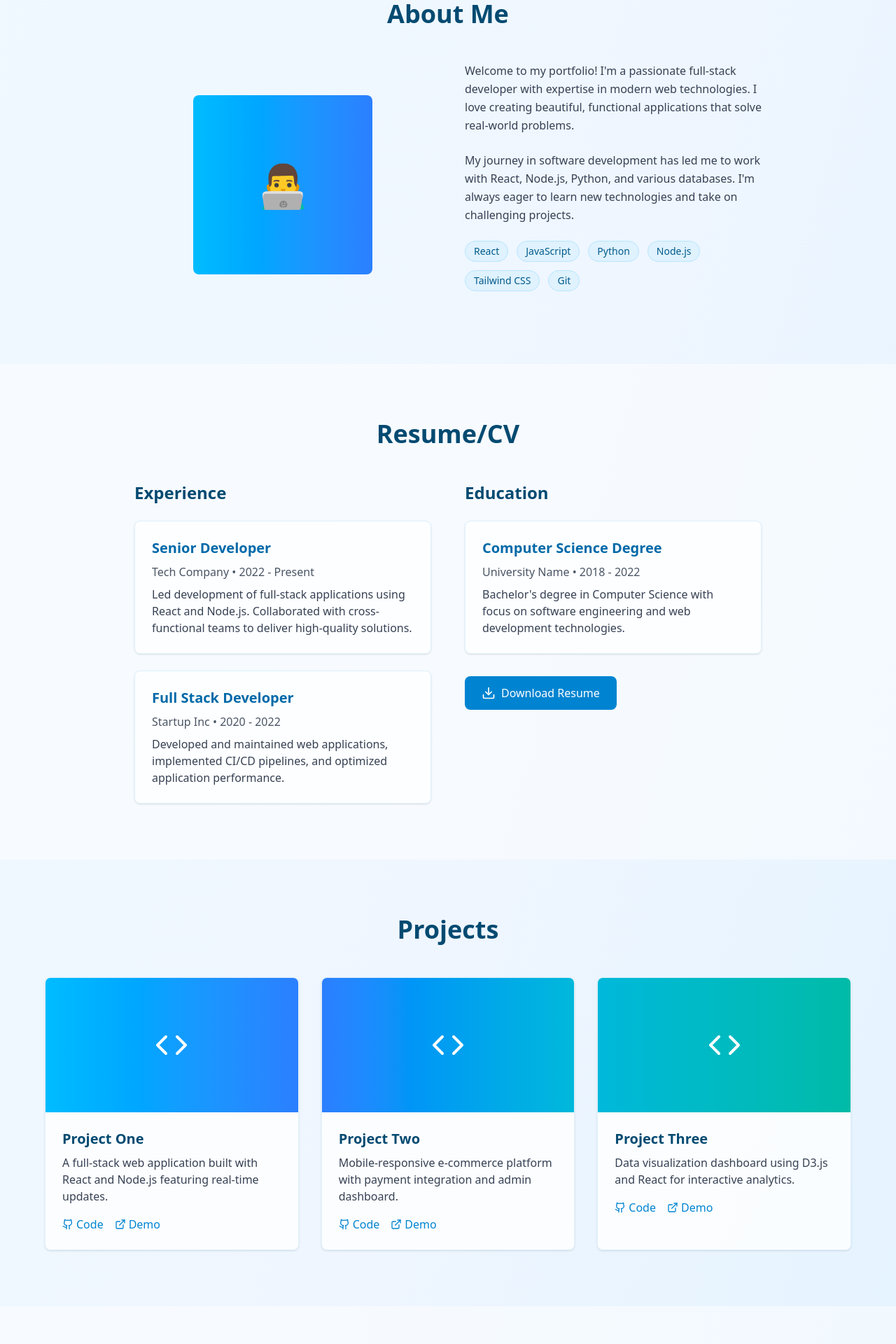
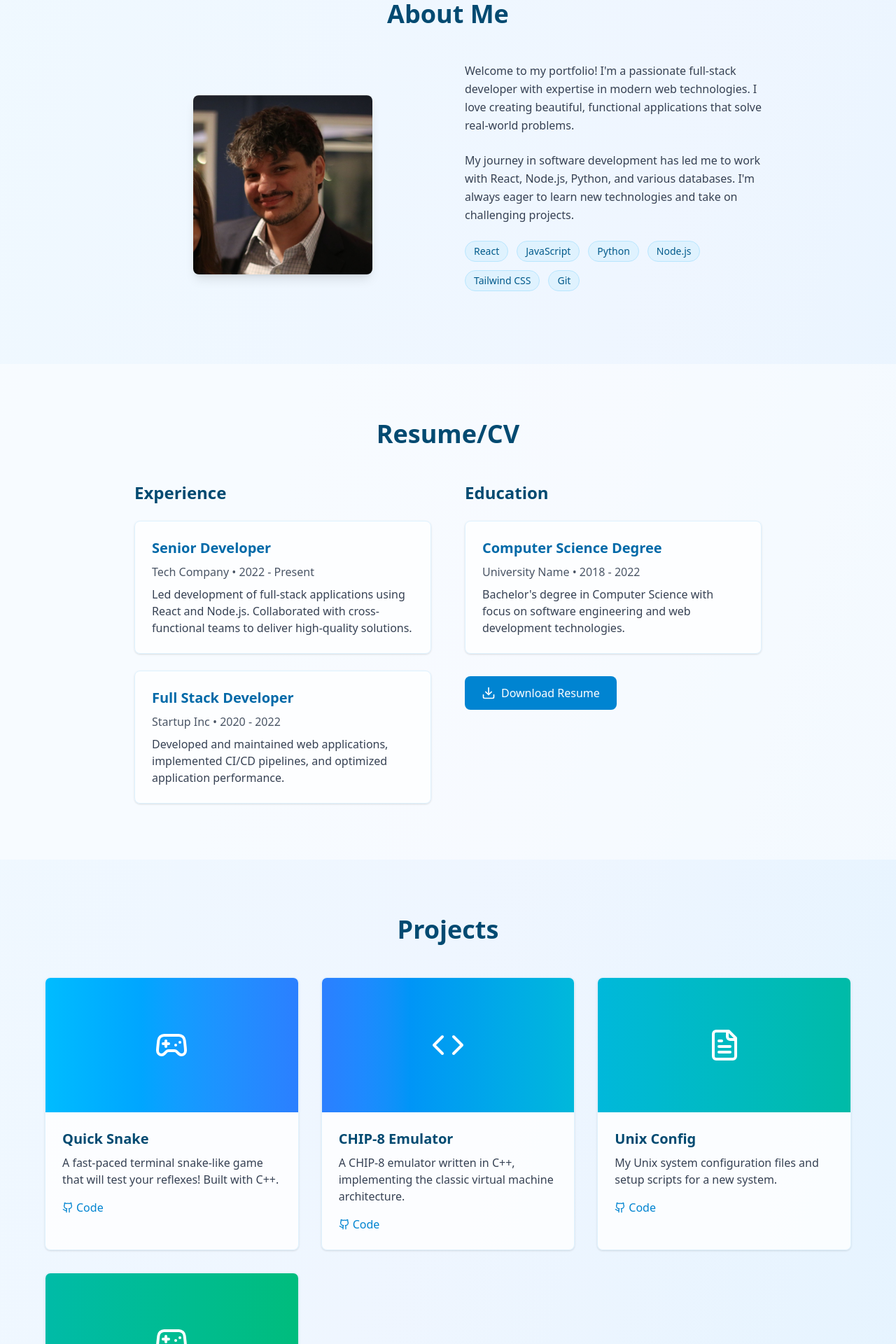
Before and after one commit to gregstula/my-portfolio, a React (Vite) app: page / in a window 1280 px wide. Shown: the part 880-2800 px from the top of the page at 70% size. Built offline with nearby package versions, Linux system fonts and the light colour scheme.

Commit message:
Replace stubs with actual bio information

```diff
--- a/src/App.jsx
+++ b/src/App.jsx
@@ -130,9 +130,11 @@ const Portfolio = () => {
       <section className="pt-16 min-h-screen flex items-center justify-center px-4">
         <div className="text-center">
           <div className="mb-8">
-            <div className="w-32 h-32 mx-auto mb-6 bg-gradient-to-r from-sky-400 to-blue-500 rounded-full flex items-center justify-center text-4xl font-bold text-white">
-              GS
-            </div>
+            <img
+              src="https://github.com/gregstula.png"
+              alt="Greg Stula"
+              className="w-32 h-32 mx-auto mb-6 rounded-full border-4 border-white shadow-lg"
+            />
           </div>
           <h1 className="text-5xl md:text-7xl font-bold text-sky-900 mb-6">
             Greg Stula
@@ -157,9 +159,11 @@ const Portfolio = () => {
           </h2>
           <div className="grid md:grid-cols-2 gap-12 items-center">
             <div>
-              <div className="w-64 h-64 mx-auto bg-gradient-to-r from-sky-400 to-blue-500 rounded-lg flex items-center justify-center text-6xl">
-                👨‍💻
-              </div>
+              <img
+                src="/src/assets/AboutMe.jpeg"
+                alt="Greg Stula"
+                className="w-64 h-64 mx-auto rounded-lg object-cover shadow-lg"
+              />
             </div>
             <div className="text-gray-700 leading-relaxed">
               <p className="mb-6">
@@ -272,25 +276,26 @@ const Portfolio = () => {
           <div className="grid md:grid-cols-2 lg:grid-cols-3 gap-8">
             <div className="bg-white/80 rounded-lg overflow-hidden hover:transform hover:scale-105 transition-all duration-300 shadow-sm border border-sky-100">
               <div className="h-48 bg-gradient-to-r from-sky-400 to-blue-500 flex items-center justify-center">
-                <Code size={48} className="text-white" />
+                <Gamepad2 size={48} className="text-white" />
               </div>
               <div className="p-6">
                 <h3 className="text-xl font-semibold text-sky-900 mb-2">
-                  Project One
+                  Quick Snake
                 </h3>
                 <p className="text-gray-700 mb-4">
-                  A full-stack web application built with React and Node.js
-                  featuring real-time updates.
+                  A fast-paced terminal snake-like game that will test your
+                  reflexes! Built with C++.
                 </p>
                 <div className="flex space-x-4">
-                  <button className="text-sky-600 hover:text-sky-700 flex items-center space-x-1">
+                  <a
+                    href="https://github.com/gregstula/quick-snake"
+                    target="_blank"
+                    rel="noopener noreferrer"
+                    className="text-sky-600 hover:text-sky-700 flex items-center space-x-1"
+                  >
                     <Github size={16} />
                     <span>Code</span>
-                  </button>
-                  <button className="text-sky-600 hover:text-sky-700 flex items-center space-x-1">
-                    <ExternalLink size={16} />
-                    <span>Demo</span>
-                  </button>
+                  </a>
                 </div>
               </div>
             </div>
@@ -301,46 +306,74 @@ const Portfolio = () => {
               </div>
               <div className="p-6">
                 <h3 className="text-xl font-semibold text-sky-900 mb-2">
-                  Project Two
+                  CHIP-8 Emulator
                 </h3>
                 <p className="text-gray-700 mb-4">
-                  Mobile-responsive e-commerce platform with payment integration
-                  and admin dashboard.
+                  A CHIP-8 emulator written in C++, implementing the classic
+                  virtual machine architecture.
                 </p>
                 <div className="flex space-x-4">
-                  <button className="text-sky-600 hover:text-sky-700 flex items-center space-x-1">
+                  <a
+                    href="https://github.com/gregstula/chip8"
+                    target="_blank"
+                    rel="noopener noreferrer"
+                    className="text-sky-600 hover:text-sky-700 flex items-center space-x-1"
+                  >
                     <Github size={16} />
                     <span>Code</span>
-                  </button>
-                  <button className="text-sky-600 hover:text-sky-700 flex items-center space-x-1">
-                    <ExternalLink size={16} />
-                    <span>Demo</span>
-                  </button>
+                  </a>
                 </div>
               </div>
             </div>
 
             <div className="bg-white/80 rounded-lg overflow-hidden hover:transform hover:scale-105 transition-all duration-300 shadow-sm border border-sky-100">
               <div className="h-48 bg-gradient-to-r from-cyan-500 to-teal-500 flex items-center justify-center">
-                <Code size={48} className="text-white" />
+                <FileText size={48} className="text-white" />
               </div>
               <div className="p-6">
                 <h3 className="text-xl font-semibold text-sky-900 mb-2">
-                  Project Three
+                  Unix Config
                 </h3>
                 <p className="text-gray-700 mb-4">
-                  Data visualization dashboard using D3.js and React for
-                  interactive analytics.
+                  My Unix system configuration files and setup scripts for a new
+                  system.
                 </p>
                 <div className="flex space-x-4">
-                  <button className="text-sky-600 hover:text-sky-700 flex items-center space-x-1">
+                  <a
+                    href="https://github.com/gregstula/unix-config"
+                    target="_blank"
+                    rel="noopener noreferrer"
+                    className="text-sky-600 hover:text-sky-700 flex items-center space-x-1"
+                  >
                     <Github size={16} />
                     <span>Code</span>
-                  </button>
-                  <button className="text-sky-600 hover:text-sky-700 flex items-center space-x-1">
-                    <ExternalLink size={16} />
-                    <span>Demo</span>
-                  </button>
+                  </a>
+                </div>
+              </div>
+            </div>
+
+            <div className="bg-white/80 rounded-lg overflow-hidden hover:transform hover:scale-105 transition-all duration-300 shadow-sm border border-sky-100">
+              <div className="h-48 bg-gradient-to-r from-teal-500 to-emerald-500 flex items-center justify-center">
+                <Gamepad2 size={48} className="text-white" />
+              </div>
+              <div className="p-6">
+                <h3 className="text-xl font-semibold text-sky-900 mb-2">
+                  Sudoku NCurses
+                </h3>
+                <p className="text-gray-700 mb-4">
+                  A terminal-based Sudoku game built with C++ and NCurses for a
+                  classic gaming experience.
+                </p>
+                <div className="flex space-x-4">
+                  <a
+                    href="https://github.com/gregstula/sudoku-ncurses"
+                    target="_blank"
+                    rel="noopener noreferrer"
+                    className="text-sky-600 hover:text-sky-700 flex items-center space-x-1"
+                  >
+                    <Github size={16} />
+                    <span>Code</span>
+                  </a>
                 </div>
               </div>
             </div>
```
Also changed, not shown: src/assets/AboutMe.jpeg (added).
